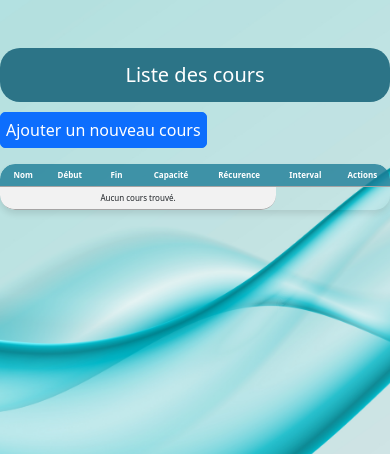
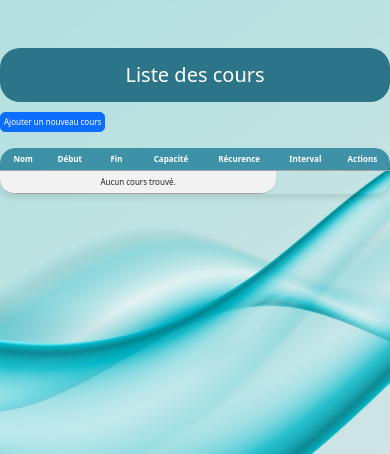
Before and after one commit to SamuelMeline/AirStudio73, a Symfony app: template templates/course/list.html.twig in a window 390 px wide. Shown: the part 109-563 px from the top of the page. Run offline with Twig, Linux system fonts and the light colour scheme; the template is opened without the code that fills it, so the values that code supplies are empty; some libraries are stand-ins or nearby versions.

Commit message:
update general

```diff
--- a/public/styles/style.css
+++ b/public/styles/style.css
@@ -539,6 +539,10 @@ footer.footer p {
 	margin-top: 0;
 }
 
+.edit-plan {
+	max-width: 50%;
+}
+
 @media screen and (max-width: 1500px) {
 	.table th,
 	.table td {
@@ -771,7 +775,7 @@ footer.footer p {
 		display: none;
 	} */
 
-	.administration .btn {
+	.administration .btn, .admin-course .btn {
         padding: 3px !important;
         font-size: 8px !important;
     }
--- a/templates/course/list.html.twig
+++ b/templates/course/list.html.twig
@@ -3,11 +3,12 @@
 {% extends 'base.html.twig' %}
 
 {% block body %}
-	<div class="container mt-5">
+	<div class="container admin-course mt-5">
 		<h1>Liste des cours</h1>
 		<a href="{{ path('course_new') }}" class="btn btn-primary mb-3">Ajouter un nouveau cours</a>
 
-		<table class="table table-striped">
+		<div class="content-scrollable">
+			<table class="col table table-striped">
 				<thead>
 					<tr>
 						<th>Nom</th>
@@ -46,4 +47,5 @@
 				</tbody>
 			</table>
 		</div>
+	</div>
 {% endblock %}
--- a/templates/plan/edit.html.twig
+++ b/templates/plan/edit.html.twig
@@ -1,8 +1,8 @@
 {% extends 'base.html.twig' %}
 
 {% block body %}
-	<div class="container mt-5">
-		<div class="col-md-12 w-50 mx-auto">
+	<div class="container edit-plan mt-5">
+		<div class="col mx-auto">
 			<div class="card">
 				<div class="card-body">
 					<h1 class="mb-4">Modifier le forfait</h1>
```
Lines whose indentation alone changed are shown as unchanged.
